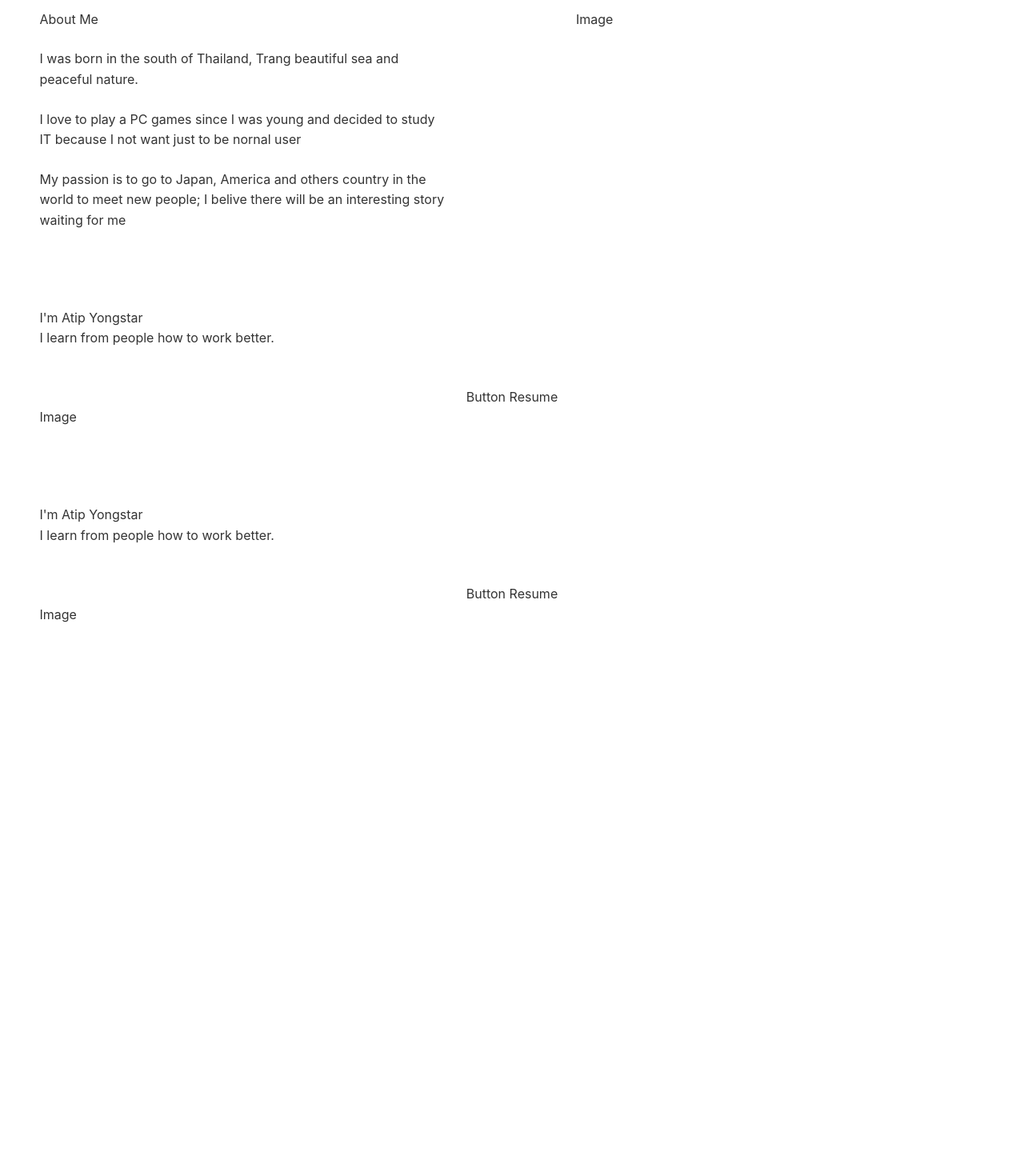
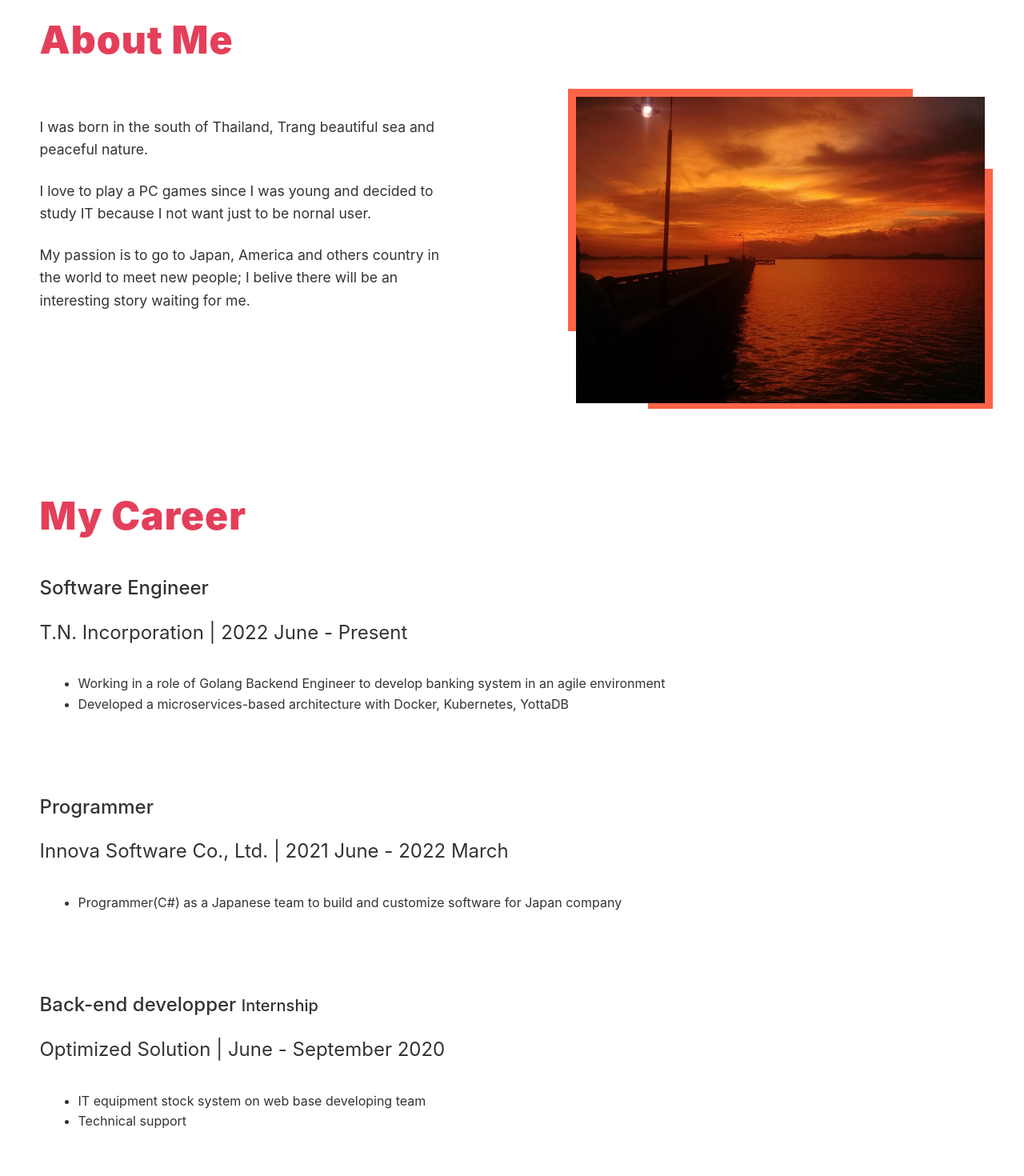
Before and after one commit to cantidentify/atip-portfolio, a React (Create React App) app: page / in a window 1280 px wide. Shown: the part 500-1970 px from the top of the page at 80% size. Before the commit the page ends 1329 px from the top, so only its background shows below. Built offline with nearby package versions, Linux system fonts and the light colour scheme.

Commit message:
Update career component and modified css

```diff
--- a/src/App.css
+++ b/src/App.css
@@ -557,6 +557,10 @@ button {
   margin-bottom: 0.5rem;
 }
 
+.content-header{
+  margin-bottom: 2rem;
+}
+
 .introduce-content{
   display: grid;
     grid-template-columns: 1fr 1fr;
@@ -565,6 +569,10 @@ button {
 
 .introduce-content-left{
   font-size: 2.5rem;
+}
+
+.about-content-left{
+  font-size: 1.1rem;
 }
 
 .resume-btn{
@@ -585,8 +593,15 @@ button {
   font-family: inherit;
 }
 
-.about-content-detail-detail > p{
+.about-content-detail > p{
   margin-top: 1.5rem;
+}
+
+.career-content{
+  margin: 0;
+  padding: 0;
+  box-sizing: inherit;
+  font-family: inherit;
 }
 
 .my-name{
@@ -594,8 +609,40 @@ button {
     letter-spacing: 1px;
     font-weight: 900;
     color: #E43F5A;
-  }
+}
 
+.my-home{
+  box-shadow:
+  -50px -50px 0 -40px tomato,
+  50px 50px 0 -40px tomato;
+}
+
+.content-header-p{
+  font-size: 3rem;
+  letter-spacing: 1px;
+  font-weight: 900;
+  color: #E43F5A;
+}
+
+.career-detail{
+  margin-bottom: 6rem;
+}
+
+.career-title{
+  font-size: 1.5rem;
+  font-weight: 500;
+  margin-bottom: 1.1rem;
+}
+
+.career-ferm-name{
+  font-size: 1.5rem;
+  margin-bottom: 2rem;
+}
+
+.career-list{
+  list-style: disc;
+  margin-left: 3rem;
+}
 
 
 /* Fantasy-button */
--- a/src/components/About.js
+++ b/src/components/About.js
@@ -1,18 +1,21 @@
+import about_img from '../img/aboute_image.jpg'
+
 const About = () => {
     return(
         <section className="container">
+        <div className='content-header'>
+            <span className="content-header-p">About Me</span>
+        </div>
         <div className="about-content">
-            <div>
-                <div>About Me</div>
-                <div className="about-content-detail-detail">
+            <div className="about-content-left">
+                <div className="about-content-detail">
                     <p>I was born in the south of Thailand, Trang beautiful sea and peaceful nature.</p>
-                    <p></p>
-                    <p>I love to play a PC games since I was young and decided to study IT because I not want just to be nornal user</p>
-                    <p>My passion is to go to Japan, America and others country in the world to meet new people; I belive there will be an interesting story waiting for me</p>
+                    <p>I love to play a PC games since I was young and decided to study IT because I not want just to be nornal user.</p>
+                    <p>My passion is to go to Japan, America and others country in the world to meet new people; I belive there will be an interesting story waiting for me.</p>
                 </div>
             </div>
             <div>
-                Image
+                <img className='my-home' src={about_img} alt="about_img"></img>
             </div>
         </div>
     </section>
--- a/src/components/Career.js
+++ b/src/components/Career.js
@@ -1,14 +1,34 @@
 const Career = () => {
     return(
         <section className="container">
-        <div className="introduce">
-            <div>
-                <div>I'm Atip Yongstar</div>
-                <div>I learn from people how to work better.</div>
-                <div className="resume-btn">Button Resume</div>
-            </div>
-            <div>
-                Image
+        <div className="content-header">
+            <span className="content-header-p">My Career</span>
+        </div>
+        <div className="career-content">
+            <div className="career-content">
+                <div className="career-detail">
+                    <p className="career-title">Software Engineer</p>
+                    <p className="career-ferm-name">T.N. Incorporation | 2022 June - Present</p>
+                    <ul className="career-list">
+                        <li>Working in a role of Golang Backend Engineer to develop banking system in an agile environment</li>
+                        <li>Developed a microservices-based architecture with Docker, Kubernetes, YottaDB</li>
+                    </ul>
+                </div>
+                <div className="career-detail">
+                    <p className="career-title">Programmer</p>
+                    <p className="career-ferm-name">Innova Software Co., Ltd. | 2021 June - 2022 March</p>
+                    <ul className="career-list">
+                        <li>Programmer(C#) as a Japanese team to build and customize software for Japan company</li>
+                    </ul>
+                </div>
+                <div className="career-detail">
+                    <p className="career-title">Back-end developper <small>Internship</small></p>
+                    <p className="career-ferm-name">Optimized Solution | June - September 2020</p>
+                    <ul className="career-list">
+                        <li>IT equipment stock system on web base developing team</li>
+                        <li>Technical support</li>
+                    </ul>
+                </div>
             </div>
         </div>
     </section>
--- a/src/components/Home.js
+++ b/src/components/Home.js
@@ -6,7 +6,7 @@ const Home = () => {
                     <div>I'm <span className="my-name">Atip Yongstar</span></div>
                     <div>I learn from people how to work better.</div>
                     <div className="resume-btn">
-                        <button class="button-78">RESUME</button>
+                        <a href={require("../file/Atip_Yongstar_Resume.pdf")} rel="noopener noreferrer" target='_blank' class="button-78">RESUME</a>
                     </div>
 
                 </div>
--- a/src/pages/Main.js
+++ b/src/pages/Main.js
@@ -10,8 +10,8 @@ const Main = () => {
         <>
             <Home/>
             <About/>
+            <Career/>
             <Skill/>
-            <Career/>
         </>
 
     )
```
Also changed, not shown: src/img/aboute_image.jpg (added), 1 other file (tests, documents, lock files or other folders).
